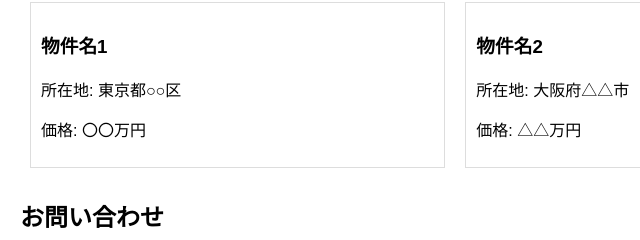
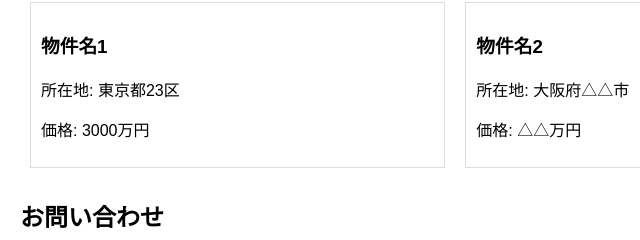
Before and after one commit to kishiibj/yourcompany.github.io, a plain HTML site: page index.html in a window 1280 px wide. Shown: the part 353-593 px from the top of the page, 0-640 px from the left. Drawn offline with Linux system fonts and the light colour scheme.

Commit message:
index.html を更新

```diff
--- a/index.html
+++ b/index.html
@@ -51,8 +51,8 @@
             <div class="property-list">
                 <div class="property">
                     <h3>物件名1</h3>
-                    <p>所在地: 東京都○○区</p>
-                    <p>価格: 〇〇万円</p>
+                    <p>所在地: 東京都23区</p>
+                    <p>価格: 3000万円</p>
                 </div>
                 <div class="property">
                     <h3>物件名2</h3>
```
